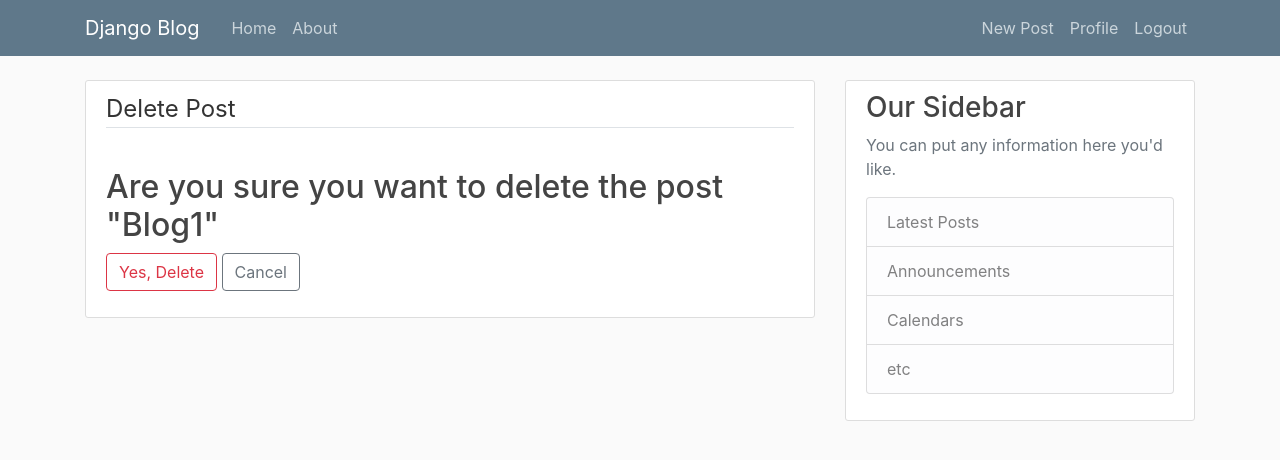
After one commit to jaydesai571/djangotraining, a Django app: page /post/1/delete/ in a window 1280 px wide. The commit adds this page. Shown: the top 460 px of the page. Run offline with Django 3.2, Linux system fonts and the light colour scheme; a user stored in the database is signed in; data comes from the database, SQL or seed files in the repository; both versions use the stored data as it was after the commit; some libraries are stand-ins or nearby versions.

Commit message:
Complete User management system with blog CRUD

```diff
--- a/blog/templates/blog/base.html
+++ b/blog/templates/blog/base.html
@@ -35,6 +35,7 @@
 	        <!-- Navbar Right Side -->
 	        <div class="navbar-nav">
 	        	{% if user.is_authenticated %}
+	        		<a class="nav-item nav-link" href="{% url 'post-create' %}">New Post</a>
 	        		<a class="nav-item nav-link" href="{% url 'profile' %}">Profile</a>
 	        		<a class="nav-item nav-link" href="{% url 'logout' %}">Logout</a>
 	        	{% else %}
--- /dev/null
+++ b/blog/templates/blog/post_confirm_delete.html
@@ -0,0 +1,16 @@
+{% extends "blog/base.html" %}
+{% block content %}
+	<div class="content-section">
+		<form method="POST">
+			{% csrf_token %}
+			<fieldset class="form-group">
+				<legend class="border-bottom mb-4">Delete Post</legend>
+			</fieldset>
+			<h2>Are you sure you want to delete the post "{{ object.title }}"</h2>
+			<div class="form-group">
+				<button class="btn btn-outline-danger" type="submit">Yes, Delete</button>
+				<a class="btn btn-outline-secondary" href="{% url 'post-detail' object.id %}">Cancel</a>
+			</div>
+		</form>
+	</div>
+{% endblock content %}
--- a/blog/templates/blog/post_detail.html
+++ b/blog/templates/blog/post_detail.html
@@ -6,6 +6,12 @@
 	    <div class="article-metadata">
 	      <a class="mr-2" href="#">{{ object.author }}</a>
 	      <small class="text-muted">{{ object.date_posted | date:"F d, Y" }}</small>
+	      {% if object.author == user %}
+	      	<div>
+		      	<a href="{% url 'post-update' object.id %}" class="btn btn-secondary btn-sm mt-1 mb-1">Update</a>
+		      	<a href="{% url 'post-delete' object.id %}" class="btn btn-danger btn-sm mt-1 mb-1">Delete</a>
+	      	</div>
+	      {% endif %}
 	    </div>
 	    <h2>{{ object.title }}</h2>
 	    <p class="article-content">{{ object.content }}</p>
--- a/blog/urls.py
+++ b/blog/urls.py
@@ -3,7 +3,8 @@ from .views import (
 	PostListView,
 	PostDetailView,
 	PostCreateView,
-	PostUpdateView
+	PostUpdateView,
+	PostDeleteView
 	)
 from . import views
 
@@ -12,5 +13,6 @@ urlpatterns = [
     path('about/', views.about, name='blog-about'),
     path('post/new', PostCreateView.as_view(), name='post-create'),
     path('post/<int:pk>', PostDetailView.as_view(), name='post-detail'),
-    path('post/<int:pk>/update/', PostUpdateView.as_view(), name='post-update')
+    path('post/<int:pk>/update/', PostUpdateView.as_view(), name='post-update'),
+    path('post/<int:pk>/delete/', PostDeleteView.as_view(), name='post-delete')
 ]
--- a/blog/views.py
+++ b/blog/views.py
@@ -1,10 +1,11 @@
 from django.shortcuts import render
-from django.contrib.auth.mixins import LoginRequiredMixin
+from django.contrib.auth.mixins import LoginRequiredMixin, UserPassesTestMixin
 from django.views.generic import (
 	ListView,
 	DetailView,
 	CreateView,
-	UpdateView
+	UpdateView,
+	DeleteView
 	)
 from django.http import HttpResponse
 from .models import Post
@@ -24,6 +25,16 @@ class PostListView(ListView):
 class PostDetailView(DetailView):
 	model = Post
 
+class PostDeleteView(LoginRequiredMixin, UserPassesTestMixin, DeleteView):
+	model = Post
+
+	success_url = '/'
+	def test_func(self):
+		post = self.get_object()
+		if self.request.user == post.author:
+			return True
+		return False
+
 class PostCreateView(LoginRequiredMixin, CreateView):
 	model = Post
 	fields = ['title', 'content']
@@ -32,7 +43,7 @@ class PostCreateView(LoginRequiredMixin, CreateView):
 		form.instance.author = self.request.user
 		return super().form_valid(form)
 
-class PostUpdateView(LoginRequiredMixin, UpdateView):
+class PostUpdateView(LoginRequiredMixin, UserPassesTestMixin, UpdateView):
 	model = Post
 	fields = ['title', 'content']
 
@@ -40,5 +51,11 @@ class PostUpdateView(LoginRequiredMixin, UpdateView):
 		form.instance.author = self.request.user
 		return super().form_valid(form)
 
+	def test_func(self):
+		post = self.get_object()
+		if self.request.user == post.author:
+			return True
+		return False
+
 def about(request):
 	return render(request, 'blog/about.html', {'title': 'about'})
```
Also changed, not shown: db.sqlite3.
